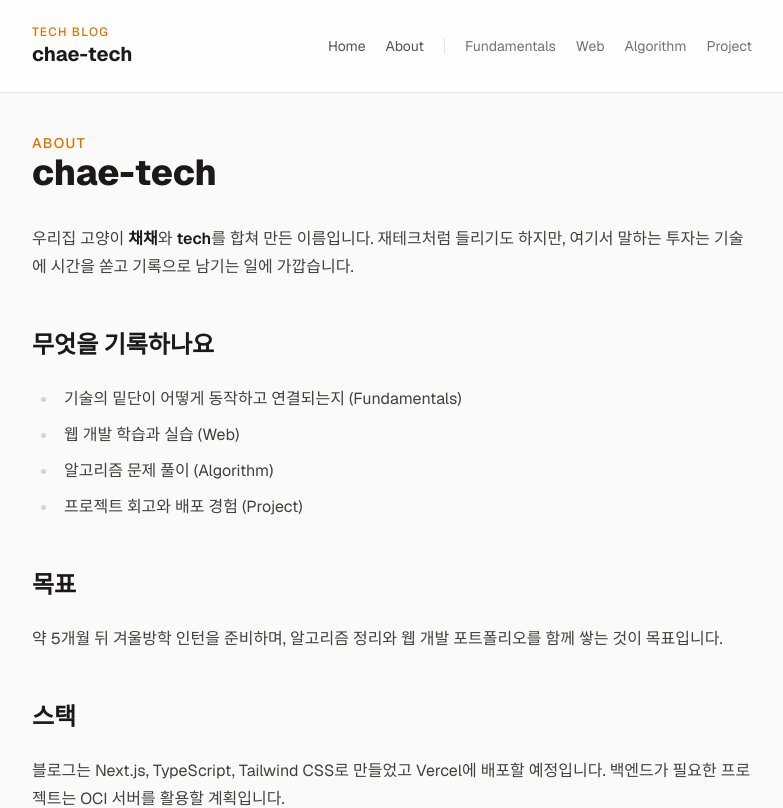
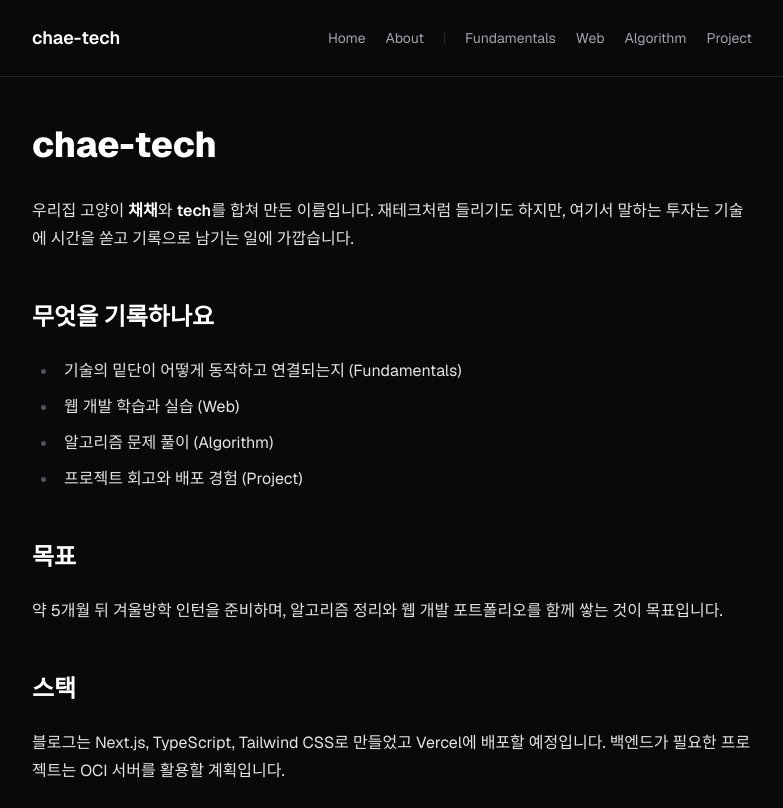
Before and after one commit to chaechae-04/chae-tech, a Next.js app: page /about in a window 1280 px wide. Shown: the top 808 px of the page, without its empty margins (248-1031 px from the left). Built offline with nearby package versions, Linux system fonts and the light colour scheme.

Commit message:
styles update

```diff
--- a/app/about/page.tsx
+++ b/app/about/page.tsx
@@ -1,14 +1,11 @@
 export const metadata = {
-  title: "About | chae-tech",
+  title: "About",
   description: "chae-tech 블로그 소개",
 };
 
 export default function AboutPage() {
   return (
-    <section className="prose prose-stone max-w-none dark:prose-invert">
-      <p className="text-sm font-medium uppercase tracking-widest text-amber-600 not-prose dark:text-amber-400">
-        About
-      </p>
+    <section className="prose prose-blog max-w-none">
       <h1>chae-tech</h1>
       <p>
         우리집 고양이 <strong>채채</strong>와 <strong>tech</strong>를 합쳐 만든
--- a/app/category/[category]/page.tsx
+++ b/app/category/[category]/page.tsx
@@ -18,7 +18,7 @@ export async function generateMetadata({ params }: CategoryPageProps) {
   if (!meta) return { title: "카테고리를 찾을 수 없습니다" };
 
   return {
-    title: `${meta.label} | chae-tech`,
+    title: meta.label,
     description: meta.description,
   };
 }
@@ -33,21 +33,17 @@ export default async function CategoryPage({ params }: CategoryPageProps) {
 
   return (
     <section>
-      <p className="text-sm font-medium uppercase tracking-widest text-amber-600 dark:text-amber-400">
-        Category
-      </p>
-      <h1 className="mt-2 text-3xl font-bold text-stone-900 dark:text-stone-50">
-        {meta.label}
-      </h1>
-      <p className="mt-3 text-stone-600 dark:text-stone-400">{meta.description}</p>
+      <h1 className="text-3xl font-semibold text-foreground">{meta.label}</h1>
+      <p className="mt-3 text-muted">{meta.description}</p>
 
-      <div className="mt-10 flex flex-col gap-4">
+      <div className="mt-10">
         {posts.length > 0 ? (
           posts.map((post) => <PostCard key={post.slug} post={post} />)
         ) : (
-          <p className="rounded-2xl border border-dashed border-stone-300 px-6 py-10 text-center text-stone-500 dark:border-stone-700 dark:text-stone-400">
-            아직 글이 없습니다. <code className="text-sm">content/{category}/</code>{" "}
-            폴더에 MDX 파일을 추가해 보세요.
+          <p className="border border-dashed border-border px-6 py-10 text-center text-sm text-muted">
+            아직 글이 없습니다.{" "}
+            <code className="text-foreground">content/{category}/</code> 폴더에
+            MDX 파일을 추가해 보세요.
           </p>
         )}
       </div>
--- a/app/globals.css
+++ b/app/globals.css
@@ -2,26 +2,51 @@
 @plugin "@tailwindcss/typography";
 
 :root {
-  --background: #fafaf9;
-  --foreground: #1c1917;
+  --background: #09090b;
+  --foreground: #ffffff;
+  --muted: #a1a1aa;
+  --border: #27272a;
+  --accent: #5b7fd4;
+  --accent-hover: #7a9be8;
+  --accent-subtle: rgba(91, 127, 212, 0.12);
 }
 
 @theme inline {
   --color-background: var(--background);
   --color-foreground: var(--foreground);
+  --color-muted: var(--muted);
+  --color-border: var(--border);
+  --color-accent: var(--accent);
+  --color-accent-hover: var(--accent-hover);
   --font-sans: var(--font-geist-sans);
   --font-mono: var(--font-geist-mono);
 }
 
-@media (prefers-color-scheme: dark) {
-  :root {
-    --background: #0c0a09;
-    --foreground: #f5f5f4;
-  }
+html {
+  color-scheme: dark;
 }
 
 body {
   background: var(--background);
   color: var(--foreground);
-  font-family: var(--font-geist-sans), Arial, Helvetica, sans-serif;
+  font-family: var(--font-geist-sans), system-ui, sans-serif;
 }
+
+.prose-blog {
+  --tw-prose-body: #e4e4e7;
+  --tw-prose-headings: #ffffff;
+  --tw-prose-lead: #d4d4d8;
+  --tw-prose-links: var(--accent);
+  --tw-prose-bold: #ffffff;
+  --tw-prose-counters: var(--muted);
+  --tw-prose-bullets: #52525b;
+  --tw-prose-hr: var(--border);
+  --tw-prose-quotes: #d4d4d8;
+  --tw-prose-quote-borders: var(--border);
+  --tw-prose-captions: var(--muted);
+  --tw-prose-code: #ffffff;
+  --tw-prose-pre-code: #e4e4e7;
+  --tw-prose-pre-bg: #18181b;
+  --tw-prose-th-borders: var(--border);
+  --tw-prose-td-borders: var(--border);
+}
--- a/app/layout.tsx
+++ b/app/layout.tsx
@@ -33,9 +33,9 @@ export default function RootLayout({
       lang="ko"
       className={`${geistSans.variable} ${geistMono.variable} h-full antialiased`}
     >
-      <body className="flex min-h-full flex-col bg-stone-50 text-stone-900 dark:bg-stone-950 dark:text-stone-100">
+      <body className="flex min-h-full flex-col bg-background text-foreground">
         <Header />
-        <main className="mx-auto w-full max-w-3xl flex-1 px-6 py-10">
+        <main className="mx-auto w-full max-w-3xl flex-1 px-6 py-12">
           {children}
         </main>
         <Footer />
--- a/app/posts/[...slug]/page.tsx
+++ b/app/posts/[...slug]/page.tsx
@@ -21,7 +21,7 @@ export async function generateMetadata({ params }: PostPageProps) {
   if (!post) return { title: "글을 찾을 수 없습니다" };
 
   return {
-    title: `${post.title} | chae-tech`,
+    title: post.title,
     description: post.description,
   };
 }
@@ -36,28 +36,26 @@ export default async function PostPage({ params }: PostPageProps) {
     <article>
       <Link
         href={`/category/${post.category}`}
-        className="inline-flex rounded-full bg-amber-50 px-3 py-1 text-xs font-medium text-amber-700 transition-colors hover:bg-amber-100 dark:bg-amber-950 dark:text-amber-300 dark:hover:bg-amber-900"
+        className="text-sm text-accent transition-colors hover:text-accent-hover"
       >
         {getCategoryLabel(post.category)}
       </Link>
 
-      <h1 className="mt-4 text-3xl font-bold tracking-tight text-stone-900 dark:text-stone-50">
+      <h1 className="mt-3 text-3xl font-semibold tracking-tight text-foreground">
         {post.title}
       </h1>
 
-      <div className="mt-3 flex flex-wrap items-center gap-2 text-sm text-stone-500 dark:text-stone-400">
+      <div className="mt-3 flex flex-wrap items-center gap-2 text-sm text-muted">
         <time dateTime={post.date}>{post.date}</time>
         <span>·</span>
         <span>{post.readingTime}</span>
       </div>
 
       {post.description && (
-        <p className="mt-4 text-lg leading-8 text-stone-600 dark:text-stone-400">
-          {post.description}
-        </p>
+        <p className="mt-5 text-base leading-7 text-muted">{post.description}</p>
       )}
 
-      <div className="mt-10 border-t border-stone-200 pt-10 dark:border-stone-800">
+      <div className="mt-10 border-t border-border pt-10">
         <MdxContent source={post.content} />
       </div>
     </article>
--- a/components/Footer.tsx
+++ b/components/Footer.tsx
@@ -1,7 +1,7 @@
 export function Footer() {
   return (
-    <footer className="mt-auto border-t border-stone-200 dark:border-stone-800">
-      <div className="mx-auto flex max-w-3xl flex-col gap-1 px-6 py-8 text-sm text-stone-500 dark:text-stone-400">
+    <footer className="mt-auto border-t border-border">
+      <div className="mx-auto flex max-w-3xl flex-col gap-1 px-6 py-8 text-sm text-muted">
         <p>채채와 함께하는 기술 투자 일지</p>
         <p>© {new Date().getFullYear()} chae-tech</p>
       </div>
--- a/components/Header.tsx
+++ b/components/Header.tsx
@@ -8,33 +8,31 @@ const navItems = [
 
 export function Header() {
   return (
-    <header className="border-b border-stone-200 bg-white/80 backdrop-blur-sm dark:border-stone-800 dark:bg-stone-950/80">
-      <div className="mx-auto flex max-w-3xl flex-col gap-4 px-6 py-6 sm:flex-row sm:items-center sm:justify-between">
-        <Link href="/" className="group">
-          <p className="text-xs font-medium uppercase tracking-widest text-amber-600 dark:text-amber-400">
-            Tech Blog
-          </p>
-          <h1 className="text-xl font-bold text-stone-900 transition-colors group-hover:text-amber-700 dark:text-stone-50 dark:group-hover:text-amber-300">
-            chae-tech
-          </h1>
+    <header className="border-b border-border">
+      <div className="mx-auto flex max-w-3xl flex-col gap-5 px-6 py-6 sm:flex-row sm:items-center sm:justify-between">
+        <Link
+          href="/"
+          className="text-lg font-semibold text-foreground transition-colors hover:text-accent"
+        >
+          chae-tech
         </Link>
 
-        <nav className="flex flex-wrap items-center gap-x-5 gap-y-2 text-sm">
+        <nav className="flex flex-wrap items-center gap-x-5 gap-y-2 text-sm text-muted">
           {navItems.map((item) => (
             <Link
               key={item.href}
               href={item.href}
-              className="text-stone-600 transition-colors hover:text-stone-900 dark:text-stone-400 dark:hover:text-stone-100"
+              className="transition-colors hover:text-foreground"
             >
               {item.label}
             </Link>
           ))}
-          <span className="hidden h-4 w-px bg-stone-200 sm:block dark:bg-stone-700" />
+          <span className="hidden h-3 w-px bg-border sm:block" />
           {CATEGORIES.map((category) => (
             <Link
               key={category.id}
               href={`/category/${category.id}`}
-              className="text-stone-500 transition-colors hover:text-amber-700 dark:text-stone-500 dark:hover:text-amber-300"
+              className="transition-colors hover:text-accent"
             >
               {category.label}
             </Link>
--- a/components/MdxContent.tsx
+++ b/components/MdxContent.tsx
@@ -6,7 +6,7 @@ interface MdxContentProps {
 
 export function MdxContent({ source }: MdxContentProps) {
   return (
-    <div className="prose prose-stone max-w-none dark:prose-invert prose-headings:scroll-mt-24 prose-a:text-amber-700 prose-a:no-underline hover:prose-a:underline dark:prose-a:text-amber-300 prose-code:before:content-none prose-code:after:content-none prose-code:rounded prose-code:bg-stone-100 prose-code:px-1.5 prose-code:py-0.5 prose-code:text-stone-800 dark:prose-code:bg-stone-800 dark:prose-code:text-stone-100">
+    <div className="prose prose-blog max-w-none prose-headings:scroll-mt-24 prose-a:text-accent prose-a:no-underline hover:prose-a:text-accent-hover hover:prose-a:underline prose-code:before:content-none prose-code:after:content-none prose-code:rounded prose-code:bg-zinc-900 prose-code:px-1.5 prose-code:py-0.5 prose-code:text-foreground prose-pre:bg-zinc-900 prose-pre:border prose-pre:border-border">
       <MDXRemote source={source} />
     </div>
   );
```
Also changed, not shown: app/page.tsx (+11 -22 lines), components/PostCard.tsx (+9 -13 lines).
